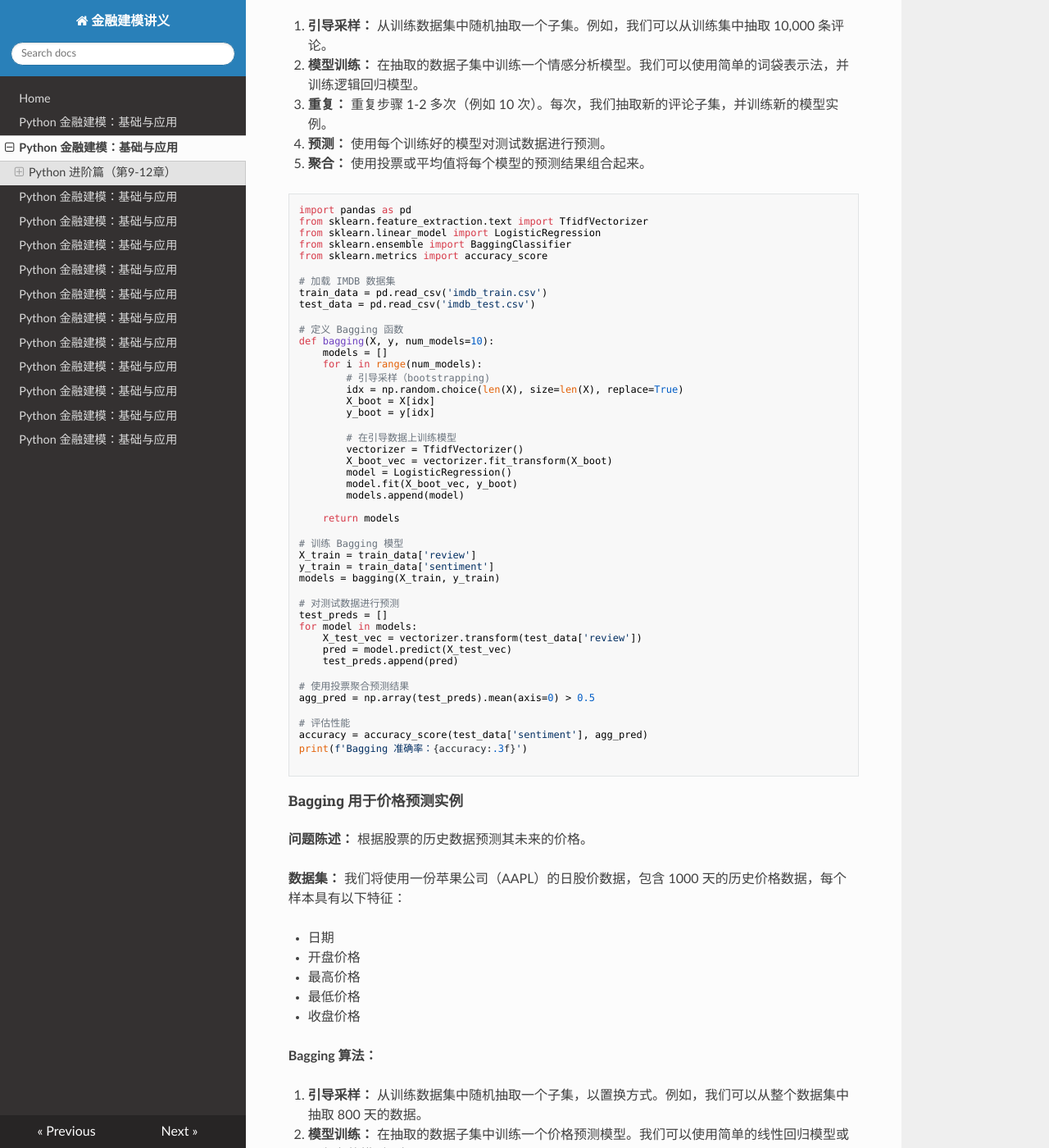
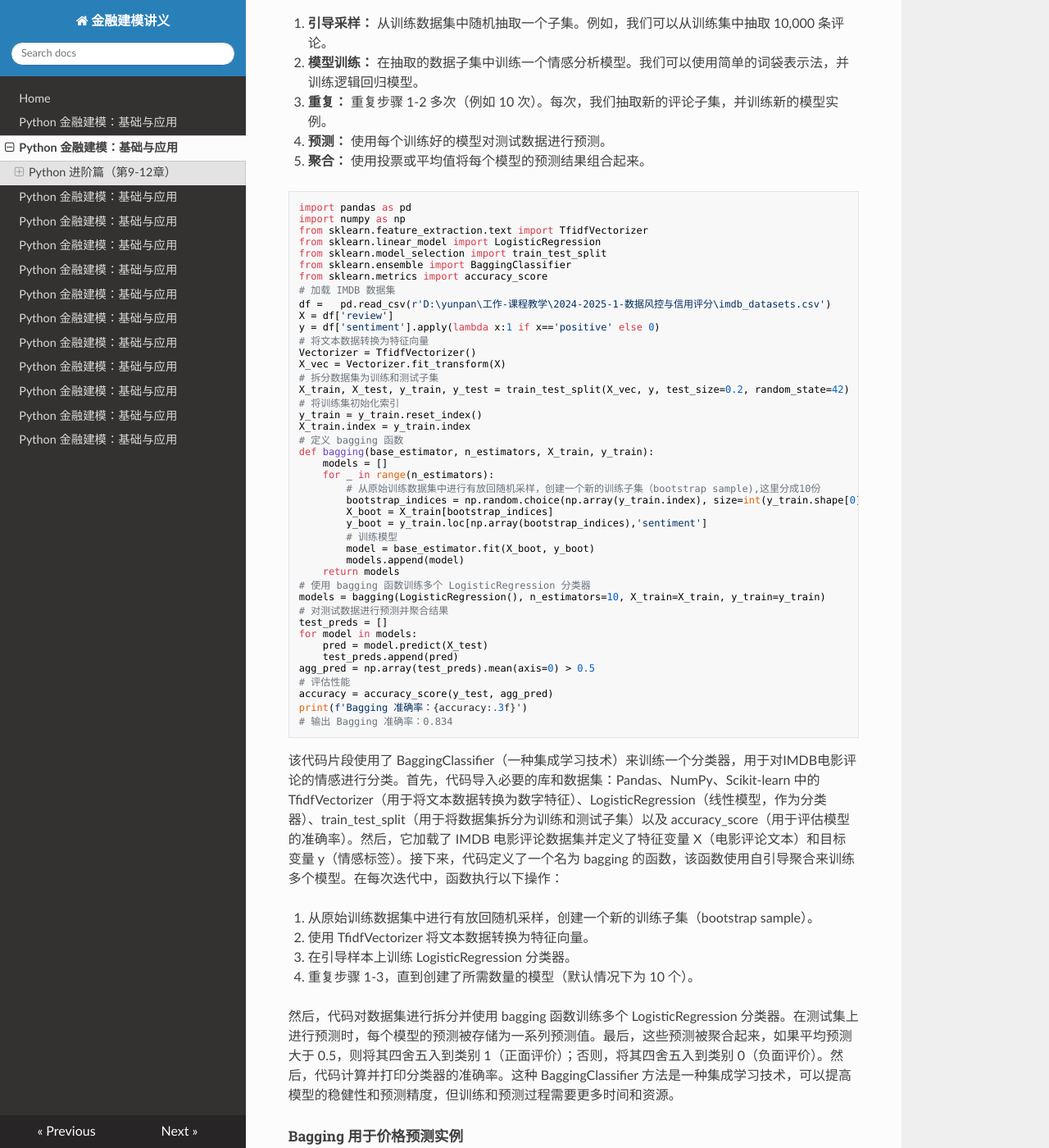
Before and after one commit to sihtyh/draft_textbook, an MkDocs documentation site: the page built from docs/draft_chapter10.md, in a window 1280 px wide and 1400 px high, scrolled down 3088 px. Shown: the whole window at 82% size. Built offline with MkDocs 1.6.1, drawn with Linux system fonts in a browser that asks for light colours; nearby versions of some CDN libraries; some of the changed text lies outside the part shown.

Commit message:
Add files via upload

````diff
--- a/docs/draft_chapter10.md
+++ b/docs/draft_chapter10.md
@@ -107,53 +107,58 @@ IMDB 数据集，包含 50,000 条电影评论，其中 25,000 条为正面评
 
 ```python
 import pandas as pd
+import numpy as np
 from sklearn.feature_extraction.text import TfidfVectorizer
 from sklearn.linear_model import LogisticRegression
+from sklearn.model_selection import train_test_split
 from sklearn.ensemble import BaggingClassifier
 from sklearn.metrics import accuracy_score
-
 # 加载 IMDB 数据集
-train_data = pd.read_csv('imdb_train.csv')
-test_data = pd.read_csv('imdb_test.csv')
-
-# 定义 Bagging 函数
-def bagging(X, y, num_models=10):
+df =   pd.read_csv(r'D:\yunpan\工作-课程教学\2024-2025-1-数据风控与信用评分\imdb_datasets.csv')
+X = df['review']
+y = df['sentiment'].apply(lambda x:1 if x=='positive' else 0)
+# 将文本数据转换为特征向量
+Vectorizer = TfidfVectorizer()
+X_vec = Vectorizer.fit_transform(X)
+# 拆分数据集为训练和测试子集
+X_train, X_test, y_train, y_test = train_test_split(X_vec, y, test_size=0.2, random_state=42)
+# 将训练集初始化索引
+y_train = y_train.reset_index()
+X_train.index = y_train.index
+# 定义 bagging 函数
+def bagging(base_estimator, n_estimators, X_train, y_train):
     models = []
-    for i in range(num_models):
-        # 引导采样（bootstrapping)
-        idx = np.random.choice(len(X), size=len(X), replace=True)
-        X_boot = X[idx]
-        y_boot = y[idx]
-
-        # 在引导数据上训练模型
-        vectorizer = TfidfVectorizer()
-        X_boot_vec = vectorizer.fit_transform(X_boot)
-        model = LogisticRegression()
-        model.fit(X_boot_vec, y_boot)
+    for _ in range(n_estimators):
+        # 从原始训练数据集中进行有放回随机采样，创建一个新的训练子集（bootstrap sample),这里分成10份
+        bootstrap_indices = np.random.choice(np.array(y_train.index), size=int(y_train.shape[0]/10), replace=True)
+        X_boot = X_train[bootstrap_indices]
+        y_boot = y_train.loc[np.array(bootstrap_indices),'sentiment']
+        # 训练模型
+        model = base_estimator.fit(X_boot, y_boot)
         models.append(model)
-
     return models
-
-# 训练 Bagging 模型
-X_train = train_data['review']
-y_train = train_data['sentiment']
-models = bagging(X_train, y_train)
-
-# 对测试数据进行预测
+# 使用 bagging 函数训练多个 LogisticRegression 分类器
+models = bagging(LogisticRegression(), n_estimators=10, X_train=X_train, y_train=y_train)
+# 对测试数据进行预测并聚合结果
 test_preds = []
 for model in models:
-    X_test_vec = vectorizer.transform(test_data['review'])
-    pred = model.predict(X_test_vec)
+    pred = model.predict(X_test)
     test_preds.append(pred)
+agg_pred = np.array(test_preds).mean(axis=0) > 0.5
+# 评估性能
+accuracy = accuracy_score(y_test, agg_pred)
+print(f'Bagging 准确率：{accuracy:.3f}')
+# 输出 Bagging 准确率：0.834
+```
 
-# 使用投票聚合预测结果
-agg_pred = np.array(test_preds).mean(axis=0) > 0.5
+该代码片段使用了 BaggingClassifier（一种集成学习技术）来训练一个分类器，用于对IMDB电影评论的情感进行分类。首先，代码导入必要的库和数据集：Pandas、NumPy、Scikit-learn 中的 TfidfVectorizer（用于将文本数据转换为数字特征）、LogisticRegression（线性模型，作为分类器）、train_test_split（用于将数据集拆分为训练和测试子集）以及 accuracy_score（用于评估模型的准确率）。然后，它加载了 IMDB 电影评论数据集并定义了特征变量 X（电影评论文本）和目标变量 y（情感标签）。接下来，代码定义了一个名为 bagging 的函数，该函数使用自引导聚合来训练多个模型。在每次迭代中，函数执行以下操作：
 
-# 评估性能
-accuracy = accuracy_score(test_data['sentiment'], agg_pred)
-print(f'Bagging 准确率：{accuracy:.3f}')
+1. 从原始训练数据集中进行有放回随机采样，创建一个新的训练子集（bootstrap sample）。
+2. 使用 TfidfVectorizer 将文本数据转换为特征向量。
+3. 在引导样本上训练 LogisticRegression 分类器。
+4. 重复步骤 1-3，直到创建了所需数量的模型（默认情况下为 10 个）。
 
-```
+然后，代码对数据集进行拆分并使用 bagging 函数训练多个 LogisticRegression 分类器。在测试集上进行预测时，每个模型的预测被存储为一系列预测值。最后，这些预测被聚合起来，如果平均预测大于 0.5，则将其四舍五入到类别 1（正面评价）；否则，将其四舍五入到类别 0（负面评价）。然后，代码计算并打印分类器的准确率。这种 BaggingClassifier 方法是一种集成学习技术，可以提高模型的稳健性和预测精度，但训练和预测过程需要更多时间和资源。
 
 ##### Bagging 用于价格预测实例
 
@@ -161,7 +166,7 @@ print(f'Bagging 准确率：{accuracy:.3f}')
 根据股票的历史数据预测其未来的价格。
 
 **数据集：**
-我们将使用一份苹果公司（AAPL）的日股价数据，包含 1000 天的历史价格数据，每个样本具有以下特征：
+我们将使用一份沪深300（000300）的日股价数据，包含 1000 天的历史价格数据，每个样本具有以下特征：
 
 * 日期
 * 开盘价格
@@ -171,7 +176,7 @@ print(f'Bagging 准确率：{accuracy:.3f}')
 
 **Bagging 算法：**
 
-1. **引导采样：** 从训练数据集中随机抽取一个子集，以置换方式。例如，我们可以从整个数据集中抽取 800 天的数据。
+1. **引导采样：** 从训练数据集中随机抽取一个子集，以置换方例如，我们可以从整个数据集中抽取 800 天的数据。
 2. **模型训练：** 在抽取的数据子集中训练一个价格预测模型。我们可以使用简单的线性回归模型或更复杂的模型，如 LSTM。
 3. **重复：** 重复步骤 1-2 多次（例如 10 次）。每次，我们抽取新的数据子集，并训练新的模型实例。
 4. **预测：** 使用每个训练好的模型对未来的股价进行预测。
@@ -181,50 +186,81 @@ print(f'Bagging 准确率：{accuracy:.3f}')
 
 ```python
 import pandas as pd
-from sklearn.ensemble import BaggingRegressor
-from sklearn.linear_model import LinearRegression
-from sklearn.metrics import mean_squared_error
-
+import numpy as np
+from sklearn import tree
+from sklearn.metrics import mean_squared_error,mean_absolute_error
+import os
+os.chdir(r'D:\yunpan\工作-课程教学\2024-2025-1-数据风控与信用评分')
 # 加载股票价格数据
-stock_data  = pd.read_csv('aapl_stock_prices.csv')
-
+df = pd.read_excel(r'D:\yunpan\工作-课程教学\2024-2025-1-数据风控与信用评分\hs300.xlsx')
+# 确保日期列被正确解析为datetime对象
+df['date'] = pd.to_datetime(df['date'])
+#减少变量
+df_ret_volume = df[['date','ret','tradevolume']]
+#生成每一天前n天的数据（ret/volume)
+def ndays_data(n,df):
+    d = list(range(1,n+1))
+    dfmerge = df.copy()
+    for i in d:
+        dfshift = df.shift(periods=i, freq=None, axis=0, fill_value=None)
+        dfshift = dfshift.drop('date',axis=1)
+        suffix = "-"+str(i)+"day"
+        dfshift.columns = [col for col in dfshift.columns + suffix]
+        dfmerge = pd.concat([dfmerge,dfshift],axis=1)
+    dfmerge.dropna(axis=0, how='any',inplace=True)
+    return dfmerge
+dfmerged = ndays_data(n=10,df=df_ret_volume).reset_index(drop=True)
+dfmerged.head()
+# 准备数据用于 Bagging
+X  = dfmerged.drop(['date', 'ret'], axis=1)
+y  = dfmerged['ret']
 # 定义 Bagging 函数
-def bagging(X, y, num_models=10):
+def bagging(X, y, num_models,max_depth):
     models  =  []
     for i in range(num_models):
          # 引导采样
-        idx  = np.random.choice(len(X), size=len(X), replace=True)
+        idx  = np.random.choice(len(X), size=len(X)//4, replace=True)
         X_boot  = X.iloc[idx]
         y_boot  = y.iloc[idx]
-
          # 训练模型在引导数据上
-        model  = LinearRegression()
+        model  = tree.DecisionTreeRegressor(max_depth=max_depth)
         model.fit(X_boot, y_boot)
-
         models.append(model)
-
     return models
-
-# 准备数据用于 Bagging
-X  = stock_data.drop(['Date', 'Close Price'], axis=1)
-y  = stock_data['Close Price']
-
 # 训练 Bagging 模型
-models  = bagging(X, y, num_models=10)
-
-# 使用每个模型预测未来的股价
-future_prices  =  []
-for model in models:
-    future_price  = model.predict(X)
-    future_prices.append(future_price)
-
-# 使用平均值聚合预测结果
-agg_future_price  = np.mean(future_prices, axis=0)
-
-# 使用均方误差评估性能
-mse  = mean_squared_error(y, agg_future_price)
-print(f'MSE: {mse:.2f}')
-
+models1  = bagging(X, y, num_models=10,max_depth=10)
+models2  = bagging(X, y, num_models=10,max_depth=4)
+# 使用每个模型预测未来的股价,使用平均值聚合预测结果
+future_ret1  =  []
+for model in models1:
+    future_ret  = model.predict(X)
+    future_ret1.append(future_ret)
+agg_future_ret1  = np.mean(future_ret1, axis=0)
+future_ret2  =  []
+for model in models2:
+    future_ret  = model.predict(X)
+    future_ret2.append(future_ret)
+agg_future_ret2  = np.mean(future_ret2, axis=0)
+# 使用均方误差/平均绝对误差评估性能
+mse1  = mean_squared_error(y, agg_future_ret1)
+print(f'MSE: {mse1:.2f}')
+mse2  = mean_squared_error(y, agg_future_ret2)
+print(f'MSE: {mse2:.2f}')
+mae1  = mean_absolute_error(y, agg_future_ret1)
+print(f'MAE: {mae1:.2f}')
+mae2  = mean_absolute_error(y, agg_future_ret2)
+print(f'MAE: {mae2:.2f}')
+#可视化
+import matplotlib.pyplot as plt
+plt.figure()
+plt.scatter(dfmerged['date'], y, s=5, edgecolor="black", c="darkorange", label="data")
+plt.plot(dfmerged['date'], agg_future_ret1, color="cornflowerblue", label="max_depth=10", linewidth=2)
+plt.plot(dfmerged['date'], agg_future_ret2, color="yellowgreen", label="max_depth=4", linewidth=2)
+plt.xlabel("Date")
+plt.ylabel("return")
+plt.title("Decision Tree Regression with Bagging")
+plt.legend()
+plt.show()
 ```
 
 #### 10.3 Boosting 算法
@@ -323,9 +359,6 @@ Stacking 是一种流行的 ensemble 学习技术，它通过组合多个基模
 3. **梯度Boosting Stacking** ：元模型使用梯度boosting 来组合基模型预测。
 
 ![1731384315604](image/draft_chapter10/1731384315604.png)
-
-
-
 
 1. **图像分类** ：Stacking 可以用于组合多个图像分类模型的预测，提高准确性和robustness。
 2. **自然语言处理（NLP）** ：Stacking 可以应用于 NLP 任务，如情感分析、实体识别或语言建模。
````
Also changed, not shown: other parts of docs/draft_chapter10.md (+1 -1 lines).
